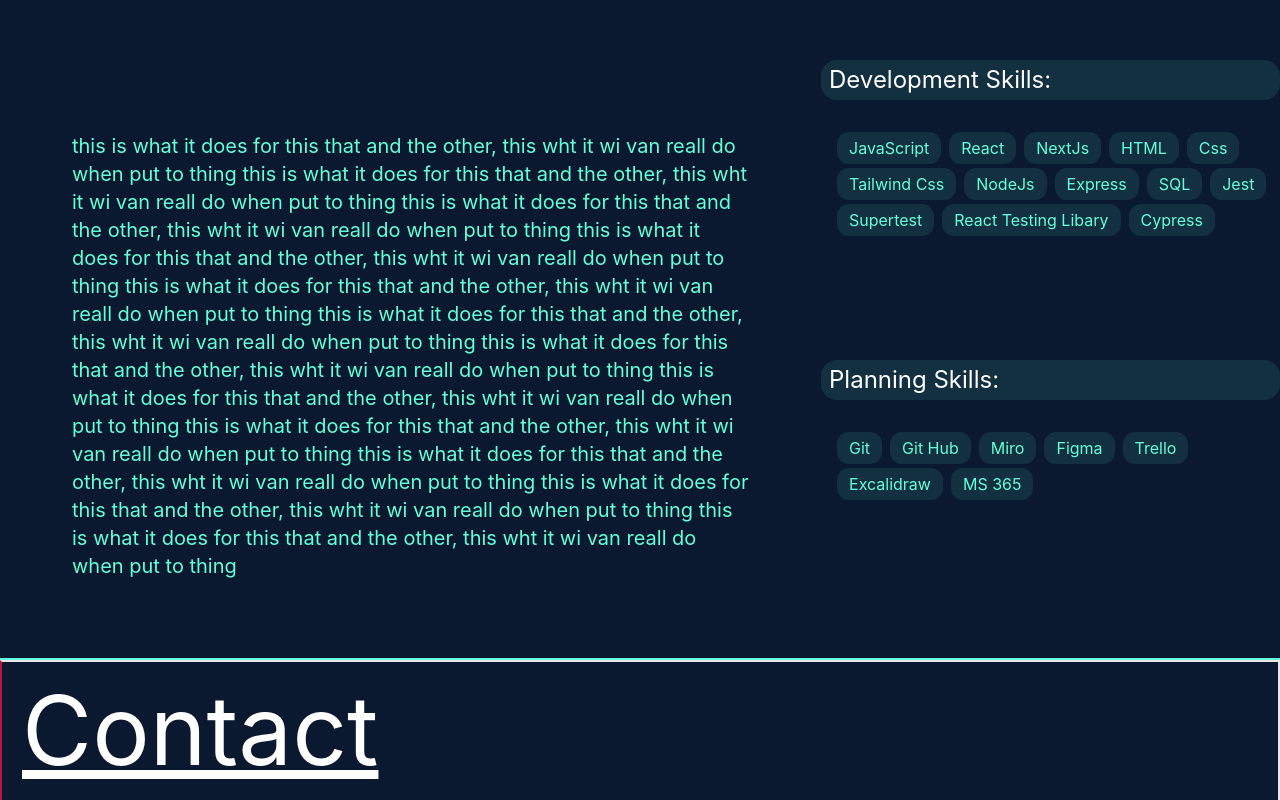
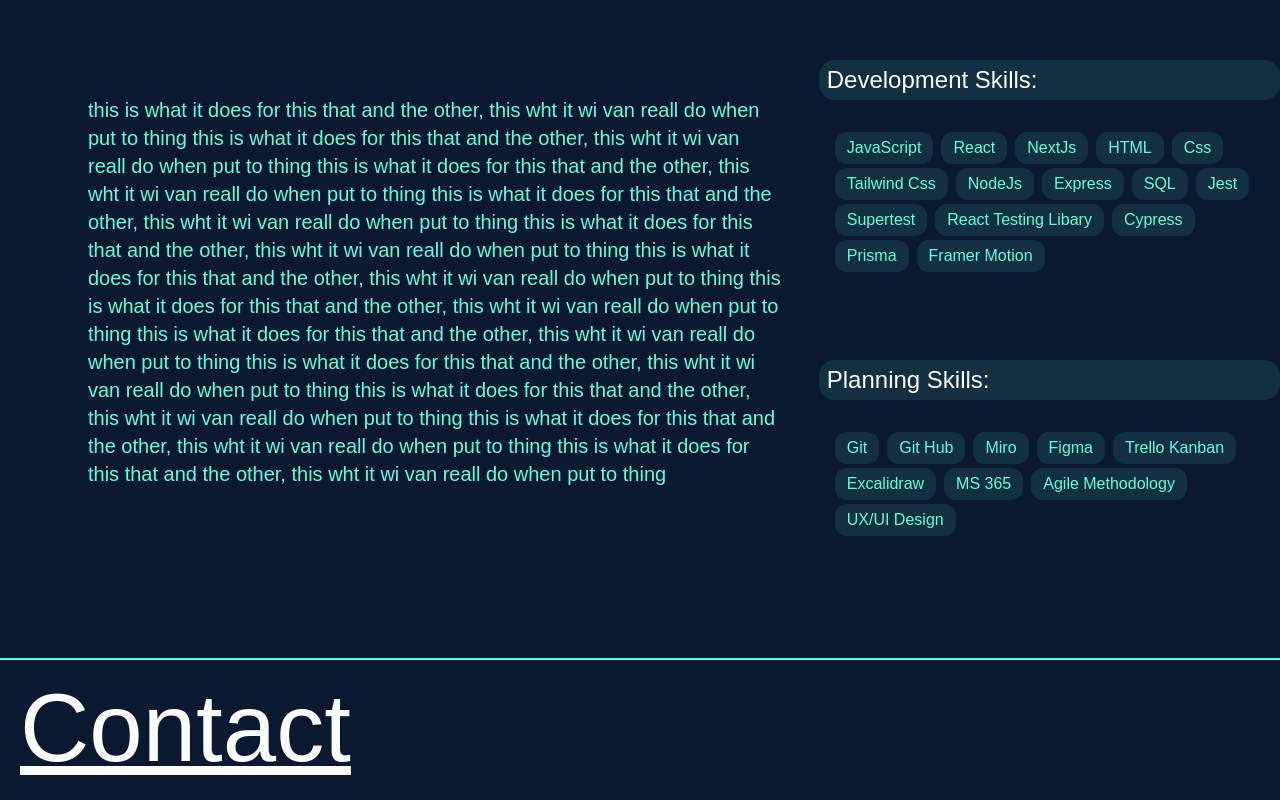
Before and after one commit to DannyBains2/Portfolio, a React (Create React App) app: page / in a window 1280 px wide. Shown: the part 1820-2620 px from the top of the page. Built offline with nearby package versions, Linux system fonts and the light colour scheme.

Commit message:
a few styles changed

```diff
--- a/src/App.css
+++ b/src/App.css
@@ -1,3 +1,4 @@
 @tailwind base;
 @tailwind components;
 @tailwind utilities;
+@import url('https://fonts.googleapis.com/css2?family=Montserrat:wght@400;700&display=swap');
--- a/src/App.js
+++ b/src/App.js
@@ -10,7 +10,7 @@ import About from "./components/About"
 
 function App() {
   return (
-    <div className=''>
+    <div className='text-gray-600 body-font font-Montserrat'>
       <div className=''>
       <Navbar></Navbar>
       </div>
--- a/src/components/About.js
+++ b/src/components/About.js
@@ -37,7 +37,7 @@ export default function About () {
                 </div>
 
                 <div className="w-full h-3/4   flex flex-col md:flex-row ">
-                    <div className=" w-full md:w-4/5 h-full p-1 flex flex-col items-center justify-center text-[#64ffda] md:m-8 md:p-10 md:text-xl overflow-scroll md:overflow-auto">
+                    <div className=" w-full md:w-4/5 h-full p-1 flex flex-col items-center justify-center text-[#64ffda] md:m-8 md:pl-14 md:text-xl overflow-scroll md:overflow-auto">
                         <motion.div className="para-1 w-full h-full   "
                         ref={ref}
                         variants={{
--- a/src/components/ContactMe.js
+++ b/src/components/ContactMe.js
@@ -30,9 +30,9 @@ function ContactMe () {
       };
     return(
 
-     <div className="w-full h-full border-2 border-l-rose-700">
+     <div className="w-full h-full  ">
         <div className=" w-full h-1/12 md:h-1/4">
-            <h2 className="text-white text-3xl md:text-8xl underline m-5">
+            <h2 className="text-white text-3xl md:text-8xl underline p-5">
             Contact
             </h2 >
         </div>
--- a/src/components/Intro.js
+++ b/src/components/Intro.js
@@ -46,7 +46,7 @@ function Intro () {
             Junior Software Developer
             </motion.div>
             <motion.div
-             className=" pt-3 text-black flex justify-start "
+             className=" pt-3 text-black w-full  "
              variants={{
                  hidden: {opacity: 0, x: -275},
                  visable: {opacity: 1, x: 0},
@@ -55,7 +55,7 @@ function Intro () {
              animate={mainControls}
              transition={{duration:1.25, delay: 1.25}}
             >
-            <Button className=" ">Contact Me</Button>
+            <button className= " ml-0 bg-[#0a192f] text-[#64ffda] hover:text-[#03fcf8] rounded-2xl font-bold py-2 px-6 hover:bg-black 500 border-2 border-[#64ffda] max-w-[150px]">Contact Me</button>
             </motion.div>
         </div>
     )
--- a/src/components/SoftTag.js
+++ b/src/components/SoftTag.js
@@ -2,26 +2,32 @@ export default function SoftTag () {
 
     return(
     <div>
-        <div className="text-[#64ffda] bg-[#64ffda]/10 m-auto text-sm md:text-base px-3 py-1 rounded-xl inline-block mx-1 mb-1">
+        <div className="text-[#64ffda] bg-[#64ffda]/10 m-auto text-sm md:sm lg:text-base  px-3 py-1 rounded-xl inline-block mx-1 mb-1">
             Git
         </div>
-        <div className="text-[#64ffda] bg-[#64ffda]/10 m-auto text-sm md:text-base px-3 py-1 rounded-xl inline-block mx-1 mb-1">
+        <div className="text-[#64ffda] bg-[#64ffda]/10 m-auto text-sm md:sm lg:text-base  px-3 py-1 rounded-xl inline-block mx-1 mb-1">
         Git Hub
         </div>
-        <div className="text-[#64ffda] bg-[#64ffda]/10 m-auto text-sm md:text-base px-3 py-1 rounded-xl inline-block mx-1 mb-1">
+        <div className="text-[#64ffda] bg-[#64ffda]/10 m-auto text-sm md:sm lg:text-base  px-3 py-1 rounded-xl inline-block mx-1 mb-1">
         Miro
         </div>
-        <div className="text-[#64ffda] bg-[#64ffda]/10 m-auto text-sm md:text-base px-3 py-1 rounded-xl inline-block mx-1 mb-1">
+        <div className="text-[#64ffda] bg-[#64ffda]/10 m-auto text-sm md:sm lg:text-base  px-3 py-1 rounded-xl inline-block mx-1 mb-1">
         Figma
         </div>
-        <div className="text-[#64ffda] bg-[#64ffda]/10 m-auto text-sm md:text-base px-3 py-1 rounded-xl inline-block mx-1 mb-1">
-        Trello
+        <div className="text-[#64ffda] bg-[#64ffda]/10 m-auto text-sm md:sm lg:text-base  px-3 py-1 rounded-xl inline-block mx-1 mb-1">
+        Trello Kanban
         </div>
-        <div className="text-[#64ffda] bg-[#64ffda]/10 m-auto text-sm md:text-base px-3 py-1 rounded-xl inline-block mx-1 mb-1">
+        <div className="text-[#64ffda] bg-[#64ffda]/10 m-auto text-sm md:sm lg:text-base  px-3 py-1 rounded-xl inline-block mx-1 mb-1">
         Excalidraw
         </div>
-        <div className="text-[#64ffda] bg-[#64ffda]/10 m-auto text-sm md:text-base px-3 py-1 rounded-xl inline-block mx-1 mb-1">
+        <div className="text-[#64ffda] bg-[#64ffda]/10 m-auto text-sm md:sm lg:text-base  px-3 py-1 rounded-xl inline-block mx-1 mb-1">
         MS 365
+        </div>
+        <div className="text-[#64ffda] bg-[#64ffda]/10 m-auto text-sm md:sm lg:text-base  px-3 py-1 rounded-xl inline-block mx-1 mb-1">
+        Agile Methodology
+        </div>
+        <div className="text-[#64ffda] bg-[#64ffda]/10 m-auto text-sm md:sm lg:text-base  px-3 py-1 rounded-xl inline-block mx-1 mb-1">
+        UX/UI Design
         </div>
     </div>
     )
--- a/src/components/Tag.js
+++ b/src/components/Tag.js
@@ -4,44 +4,50 @@ export default function Tag () {
 
     return(
     <div>
-        <div className=" bg-[#64ffda]/10 m-auto text-[#64ffda] text-sm md:text-base  px-3 py-1 rounded-xl inline-block mx-1 mb-1">
+        <div className=" bg-[#64ffda]/10 m-auto text-[#64ffda] text-sm md:sm lg:text-base  px-3 py-1 rounded-xl inline-block mx-1 mb-1">
             JavaScript
         </div>
-        <div className="text-[#64ffda] bg-[#64ffda]/10 m-auto text-sm md:text-base  px-3 py-1 rounded-xl inline-block mx-1 mb-1">
+        <div className="text-[#64ffda] bg-[#64ffda]/10 m-auto text-sm md:sm lg:text-base  px-3 py-1 rounded-xl inline-block mx-1 mb-1">
         React
         </div>
-        <div className="text-[#64ffda] bg-[#64ffda]/10 m-auto text-sm md:text-base  px-3 py-1 rounded-xl inline-block mx-1 mb-1">
+        <div className="text-[#64ffda] bg-[#64ffda]/10 m-auto text-sm md:sm lg:text-base  px-3 py-1 rounded-xl inline-block mx-1 mb-1">
         NextJs
         </div>
-        <div className="text-[#64ffda] bg-[#64ffda]/10 m-auto text-sm md:text-base  px-3 py-1 rounded-xl inline-block mx-1 mb-1">
+        <div className="text-[#64ffda] bg-[#64ffda]/10 m-auto text-sm md:sm lg:text-base  px-3 py-1 rounded-xl inline-block mx-1 mb-1">
         HTML
         </div>
-        <div className="text-[#64ffda] bg-[#64ffda]/10 m-auto text-sm md:text-base  px-3 py-1 rounded-xl inline-block mx-1 mb-1">
+        <div className="text-[#64ffda] bg-[#64ffda]/10 m-auto text-sm md:sm lg:text-base  px-3 py-1 rounded-xl inline-block mx-1 mb-1">
         Css
         </div>
-        <div className="text-[#64ffda] bg-[#64ffda]/10 m-auto text-sm md:text-base  px-3 py-1 rounded-xl inline-block mx-1 mb-1">
+        <div className="text-[#64ffda] bg-[#64ffda]/10 m-auto text-sm md:sm lg:text-base  px-3 py-1 rounded-xl inline-block mx-1 mb-1">
         Tailwind Css
         </div>
-        <div className="text-[#64ffda] bg-[#64ffda]/10 m-auto text-sm md:text-base  px-3 py-1 rounded-xl inline-block mx-1 mb-1">
+        <div className="text-[#64ffda] bg-[#64ffda]/10 m-auto text-sm md:sm lg:text-base  px-3 py-1 rounded-xl inline-block mx-1 mb-1">
         NodeJs
         </div>
-        <div className="text-[#64ffda] bg-[#64ffda]/10 m-auto text-sm md:text-base px-3 py-1 rounded-xl inline-block mx-1 mb-1">
+        <div className="text-[#64ffda] bg-[#64ffda]/10 m-auto text-sm md:sm lg:text-base px-3 py-1 rounded-xl inline-block mx-1 mb-1">
         Express
         </div>
-        <div className="text-[#64ffda] bg-[#64ffda]/10 m-auto text-sm md:text-base px-3 py-1 rounded-xl inline-block mx-1 mb-1">
+        <div className="text-[#64ffda] bg-[#64ffda]/10 m-auto text-sm md:sm lg:text-base px-3 py-1 rounded-xl inline-block mx-1 mb-1">
         SQL
         </div>
-        <div className="text-[#64ffda] bg-[#64ffda]/10 m-auto text-sm md:text-base  px-3 py-1 rounded-xl inline-block mx-1 mb-1">
+        <div className="text-[#64ffda] bg-[#64ffda]/10 m-auto text-sm md:sm lg:text-base  px-3 py-1 rounded-xl inline-block mx-1 mb-1">
         Jest
         </div>
-        <div className="text-[#64ffda] bg-[#64ffda]/10 m-auto text-sm md:text-base px-3 py-1 rounded-xl inline-block mx-1 mb-1">
+        <div className="text-[#64ffda] bg-[#64ffda]/10 m-auto text-sm md:sm lg:text-base px-3 py-1 rounded-xl inline-block mx-1 mb-1">
         Supertest
         </div>
-        <div className="text-[#64ffda] bg-[#64ffda]/10 m-auto text-sm md:text-base px-3 py-1 rounded-xl inline-block mx-1 mb-1">
+        <div className="text-[#64ffda] bg-[#64ffda]/10 m-auto text-sm md:sm lg:text-base px-3 py-1 rounded-xl inline-block mx-1 mb-1">
         React Testing Libary
         </div>
-        <div className="text-[#64ffda] bg-[#64ffda]/10 m-auto text-sm md:text-base px-3 py-1 rounded-xl inline-block mx-1 mb-1">
+        <div className="text-[#64ffda] bg-[#64ffda]/10 m-auto text-sm md:sm lg:text-base px-3 py-1 rounded-xl inline-block mx-1 mb-1">
         Cypress
+        </div>
+        <div className="text-[#64ffda] bg-[#64ffda]/10 m-auto text-sm md:sm lg:text-base px-3 py-1 rounded-xl inline-block mx-1 mb-1">
+        Prisma
+        </div>
+        <div className="text-[#64ffda] bg-[#64ffda]/10 m-auto text-sm md:sm lg:text-base px-3 py-1 rounded-xl inline-block mx-1 mb-1">
+        Framer Motion
         </div>
     </div>
     )
--- a/tailwind.config.js
+++ b/tailwind.config.js
@@ -4,7 +4,11 @@ module.exports = {
     "./src/**/*.{js,jsx,ts,tsx}",
   ],
   theme: {
-    extend: {},
+    extend: {
+      fontFamily: {
+        'Montserrat': ['Montserrat', 'sans-serif']
+      },
+    },
   },
   plugins: [],
 }
```
